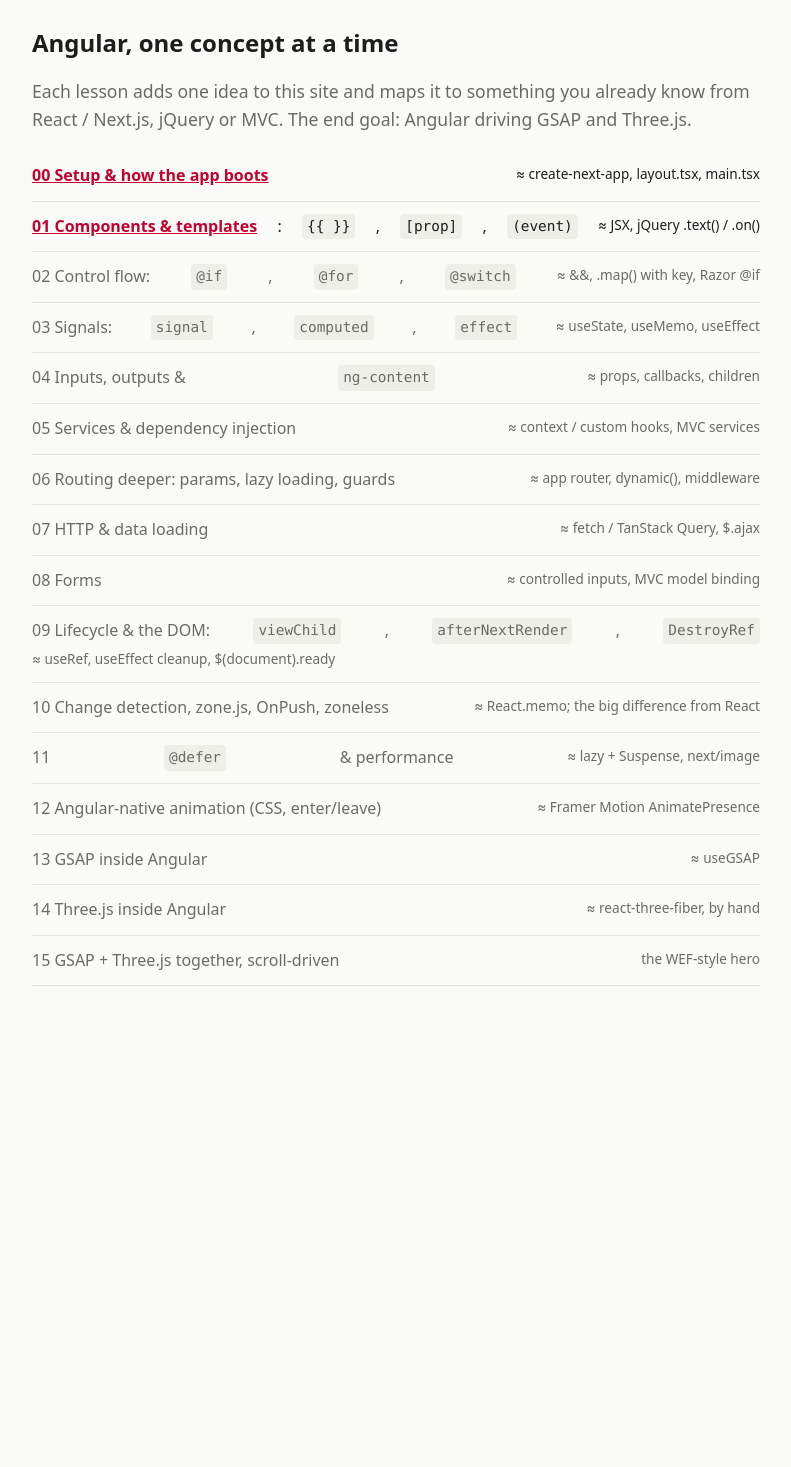
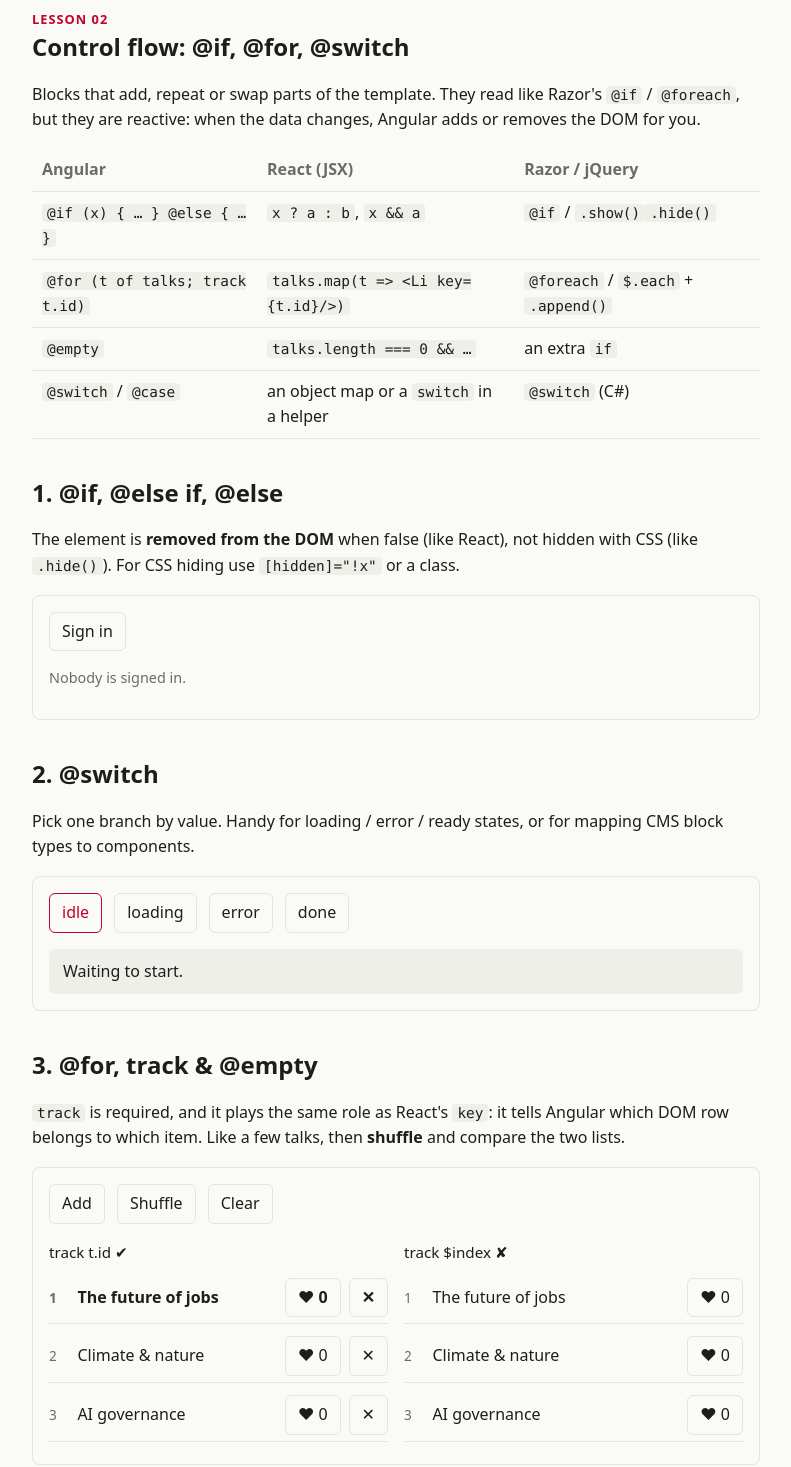
Before and after one commit to ux-studio-sibiu/learn-angular, an Angular app: page /lessons/control-flow in a window 1280 px wide. Before the commit this address led to /. Shown: the part 82-1549 px from the top of the page, without its empty margins (244-1035 px from the left). Before the commit the page ends 1148 px from the top, so only its background shows below. Built offline with nearby package versions, Linux system fonts and the light colour scheme.

Commit message:
lesson 2

```diff
--- a/src/app/app.html
+++ b/src/app/app.html
@@ -4,7 +4,8 @@
     <!-- routerLink ≈ next/link; routerLinkActive adds the class when the URL matches -->
     <a routerLink="/" routerLinkActive="is-active" [routerLinkActiveOptions]="{ exact: true }">Roadmap</a>
     <a routerLink="/lessons/setup" routerLinkActive="is-active">00 Setup</a>
-    <a routerLink="/lessons/components" routerLinkActive="is-active">01 Components</a>  </nav>
+    <a routerLink="/lessons/components" routerLinkActive="is-active">01 Components</a>
+    <a routerLink="/lessons/control-flow" routerLinkActive="is-active">02 Control flow</a>  </nav>
 </header>
 
 <main class="site-main">
--- a/src/app/app.routes.ts
+++ b/src/app/app.routes.ts
@@ -2,9 +2,11 @@
 import { Home } from './pages/home/home';
 import { LessonSetup } from './pages/lesson-setup/lesson-setup';
 import { LessonComponents } from './pages/lesson-components/lesson-components';
+import { LessonControlFlow } from './pages/lesson-control-flow/lesson-control-flow';
 // ≈ Next.js app/ folders, but declared in code (like MVC route tables). Lazy loading comes in a later lesson.
 export const routes: Routes = [
   { path: '', component: Home, title: 'Roadmap' },
   { path: 'lessons/setup', component: LessonSetup, title: '00 Setup' },
-  { path: 'lessons/components', component: LessonComponents, title: '01 Components' },  { path: '**', redirectTo: '' }
+  { path: 'lessons/components', component: LessonComponents, title: '01 Components' },
+  { path: 'lessons/control-flow', component: LessonControlFlow, title: '02 Control flow' },  { path: '**', redirectTo: '' }
 ];
--- a/src/app/pages/home/home.html
+++ b/src/app/pages/home/home.html
@@ -6,7 +6,7 @@
   <ol class="roadmap">
     <li class="is-done"><a routerLink="/lessons/setup">00 Setup &amp; how the app boots</a><span>≈ create-next-app, layout.tsx, main.tsx</span></li>
     <li class="is-done"><a routerLink="/lessons/components">01 Components &amp; templates</a>: <code ngNonBindable>{{ }}</code>, <code>[prop]</code>, <code>(event)</code><span>≈ JSX, jQuery .text() / .on()</span></li>
-    <li>02 Control flow: <code>&#64;if</code>, <code>&#64;for</code>, <code>&#64;switch</code><span>≈ &amp;&amp;, .map() with key, Razor &#64;if</span></li>
+    <li class="is-done"><a routerLink="/lessons/control-flow">02 Control flow</a>: <code>&#64;if</code>, <code>&#64;for</code>, <code>&#64;switch</code><span>≈ &amp;&amp;, .map() with key, Razor &#64;if</span></li>
     <li>03 Signals: <code>signal</code>, <code>computed</code>, <code>effect</code><span>≈ useState, useMemo, useEffect</span></li>
     <li>04 Inputs, outputs &amp; <code>ng-content</code><span>≈ props, callbacks, children</span></li>
     <li>05 Services &amp; dependency injection<span>≈ context / custom hooks, MVC services</span></li>
--- /dev/null
+++ b/src/app/pages/lesson-control-flow/lesson-control-flow.html
@@ -0,0 +1,87 @@
+<article class="nsc-lesson">
+  <p class="eyebrow">Lesson 02</p>
+  <h1>Control flow: &#64;if, &#64;for, &#64;switch</h1>
+  <p>Blocks that add, repeat or swap parts of the template. They read like Razor's <code>&#64;if</code> / <code>&#64;foreach</code>, but they are reactive: when the data changes, Angular adds or removes the DOM for you.</p>
+
+  <table>
+    <thead><tr><th>Angular</th><th>React (JSX)</th><th>Razor / jQuery</th></tr></thead>
+    <tbody>
+      <tr><td><code>&#64;if (x) &#123; … &#125; &#64;else &#123; … &#125;</code></td><td><code>x ? a : b</code>, <code>x &amp;&amp; a</code></td><td><code>&#64;if</code> / <code>.show()</code> <code>.hide()</code></td></tr>
+      <tr><td><code>&#64;for (t of talks; track t.id)</code></td><td><code>talks.map(t =&gt; &lt;Li key=&#123;t.id&#125;/&gt;)</code></td><td><code>&#64;foreach</code> / <code>$.each</code> + <code>.append()</code></td></tr>
+      <tr><td><code>&#64;empty</code></td><td><code>talks.length === 0 &amp;&amp; …</code></td><td>an extra <code>if</code></td></tr>
+      <tr><td><code>&#64;switch</code> / <code>&#64;case</code></td><td>an object map or a <code>switch</code> in a helper</td><td><code>&#64;switch</code> (C#)</td></tr>
+    </tbody>
+  </table>
+
+  <!-- 1. @if -->
+  <h2>1. &#64;if, &#64;else if, &#64;else</h2>
+  <p>The element is <strong>removed from the DOM</strong> when false (like React), not hidden with CSS (like <code>.hide()</code>). For CSS hiding use <code>[hidden]="!x"</code> or a class.</p>
+  <div class="demo">
+    <button type="button" (click)="toggleUser()">{{ user ? 'Sign out' : 'Sign in' }}</button>
+    <!-- `as u` narrows the type: inside the block, u is non-null (≈ `user && <p>{user.name}</p>`) -->
+    @if (user; as u) {
+      <p>Welcome back, <strong>{{ u.name }}</strong> ({{ u.role }}).</p>
+    } @else {
+      <p class="note">Nobody is signed in.</p>
+    }
+  </div>
+
+  <!-- 2. @switch -->
+  <h2>2. &#64;switch</h2>
+  <p>Pick one branch by value. Handy for loading / error / ready states, or for mapping CMS block types to components.</p>
+  <div class="demo">
+    <div class="demo-row">
+      @for (s of statuses; track s) {
+        <button type="button" (click)="status = s" [class.is-active]="status === s">{{ s }}</button>
+      }
+    </div>
+    <p></p>
+    @switch (status) {
+      @case ('loading') { <div class="status">Loading…</div> }
+      @case ('error') { <div class="status is-error">Something went wrong.</div> }
+      @case ('done') { <div class="status">Loaded 3 talks.</div> }
+      @default { <div class="status">Waiting to start.</div> }
+    }
+  </div>
+
+  <!-- 3. @for + track -->
+  <h2>3. &#64;for, track &amp; &#64;empty</h2>
+  <p><code>track</code> is required, and it plays the same role as React's <code>key</code>: it tells Angular which DOM row belongs to which item. Like a few talks, then <strong>shuffle</strong> and compare the two lists.</p>
+  <div class="demo">
+    <div class="demo-row">
+      <button type="button" (click)="add()">Add</button>
+      <button type="button" (click)="shuffle()" [disabled]="talks.length < 2">Shuffle</button>
+      <button type="button" (click)="clear()" [disabled]="talks.length === 0">Clear</button>
+    </div>
+    <p></p>
+
+    <div class="lists">
+      <div>
+        <p class="list-title">track t.id ✔</p>
+        <ul class="talk-list">
+          <!-- $index, $first, $last, $even, $odd, $count are built-in loop variables -->
+          @for (t of talks; track t.id; let i = $index, first = $first) {
+            <li [class.is-first]="first"><span class="index">{{ i + 1 }}</span><span class="title">{{ t.title }}</span><app-like-button /><button type="button" (click)="remove(t.id)" aria-label="Remove">✕</button></li>
+          } @empty {
+            <li class="note">No talks. Add one.</li>
+          }
+        </ul>
+      </div>
+
+      <div>
+        <p class="list-title">track $index ✘</p>
+        <ul class="talk-list">
+          @for (t of talks; track $index) {
+            <li><span class="index">{{ $index + 1 }}</span><span class="title">{{ t.title }}</span><app-like-button /></li>
+          } @empty {
+            <li class="note">No talks.</li>
+          }
+        </ul>
+      </div>
+    </div>
+  </div>
+  <p class="note">With <code>track t.id</code> the like counts move with their talk: Angular moves the existing DOM rows. With <code>track $index</code> the rows stay put and only the text changes, so the likes now sit on the wrong talk. It's the same bug as <code>key=&#123;index&#125;</code> in React, and it's the reason <code>track</code> exists. Index is fine for static lists that never reorder.</p>
+
+  <h2>You'll still see the old syntax</h2>
+  <p>Before Angular 17 these were structural directives: <code>*ngIf="user as u; else none"</code>, <code>*ngFor="let t of talks; trackBy: byId"</code>, <code>[ngSwitch]</code>. Existing codebases (probably WEF's too) are full of them. They work the same way, but need <code>imports: [NgIf, NgFor]</code>, and <code>trackBy</code> was optional, which is why so many lists re-rendered more than needed.</p>
+</article>
--- /dev/null
+++ b/src/app/pages/lesson-control-flow/lesson-control-flow.scss
@@ -0,0 +1,20 @@
+.lists { display: grid; grid-template-columns: repeat(auto-fit, minmax(260px, 1fr)); gap: 16px; }
+
+.talk-list {
+  padding: 0; margin: 8px 0 0; list-style: none;
+
+  li { display: flex; align-items: center; gap: 8px; padding: 6px 0; border-bottom: 1px solid var(--line); }
+  li.is-first { font-weight: 600; }
+  .index { width: 1.5em; color: var(--muted); font-size: 0.85rem; }
+  .title { flex: 1; }
+}
+
+.list-title { margin: 0; font-size: 0.95rem; }
+
+.status {
+  padding: 10px 14px; border-radius: 6px; background: var(--code-bg);
+
+  &.is-error { color: var(--accent); }
+}
+
+button.is-active { border-color: var(--accent); color: var(--accent); }
--- /dev/null
+++ b/src/app/pages/lesson-control-flow/lesson-control-flow.ts
@@ -0,0 +1,32 @@
+import { Component } from '@angular/core';
+import { LikeButton } from '../../components/like-button/like-button';
+
+type Talk = { id: number; title: string };
+type Status = 'idle' | 'loading' | 'error' | 'done';
+
+@Component({
+  selector: 'app-lesson-control-flow',
+  imports: [LikeButton], // @if / @for / @switch are built into the template syntax: nothing to import (the old *ngIf needed CommonModule)
+  templateUrl: './lesson-control-flow.html',
+  styleUrl: './lesson-control-flow.scss'
+})
+export class LessonControlFlow {
+  protected user: { name: string; role: string } | null = null;
+  protected status: Status = 'idle';
+  protected statuses: Status[] = ['idle', 'loading', 'error', 'done'];
+
+  private nextId = 4;
+  protected talks: Talk[] = [
+    { id: 1, title: 'The future of jobs' },
+    { id: 2, title: 'Climate & nature' },
+    { id: 3, title: 'AI governance' }
+  ];
+
+  protected toggleUser() { this.user = this.user ? null : { name: 'Razvan', role: 'Design engineer' }; }
+
+  // Replace the array instead of mutating it: the React habit, and what signals will require in lesson 03
+  protected add() { this.talks = [...this.talks, { id: this.nextId, title: `New talk #${this.nextId++}` }]; }
+  protected remove(id: number) { this.talks = this.talks.filter(t => t.id !== id); }
+  protected shuffle() { this.talks = [...this.talks].sort(() => Math.random() - 0.5); }
+  protected clear() { this.talks = []; }
+}
```
